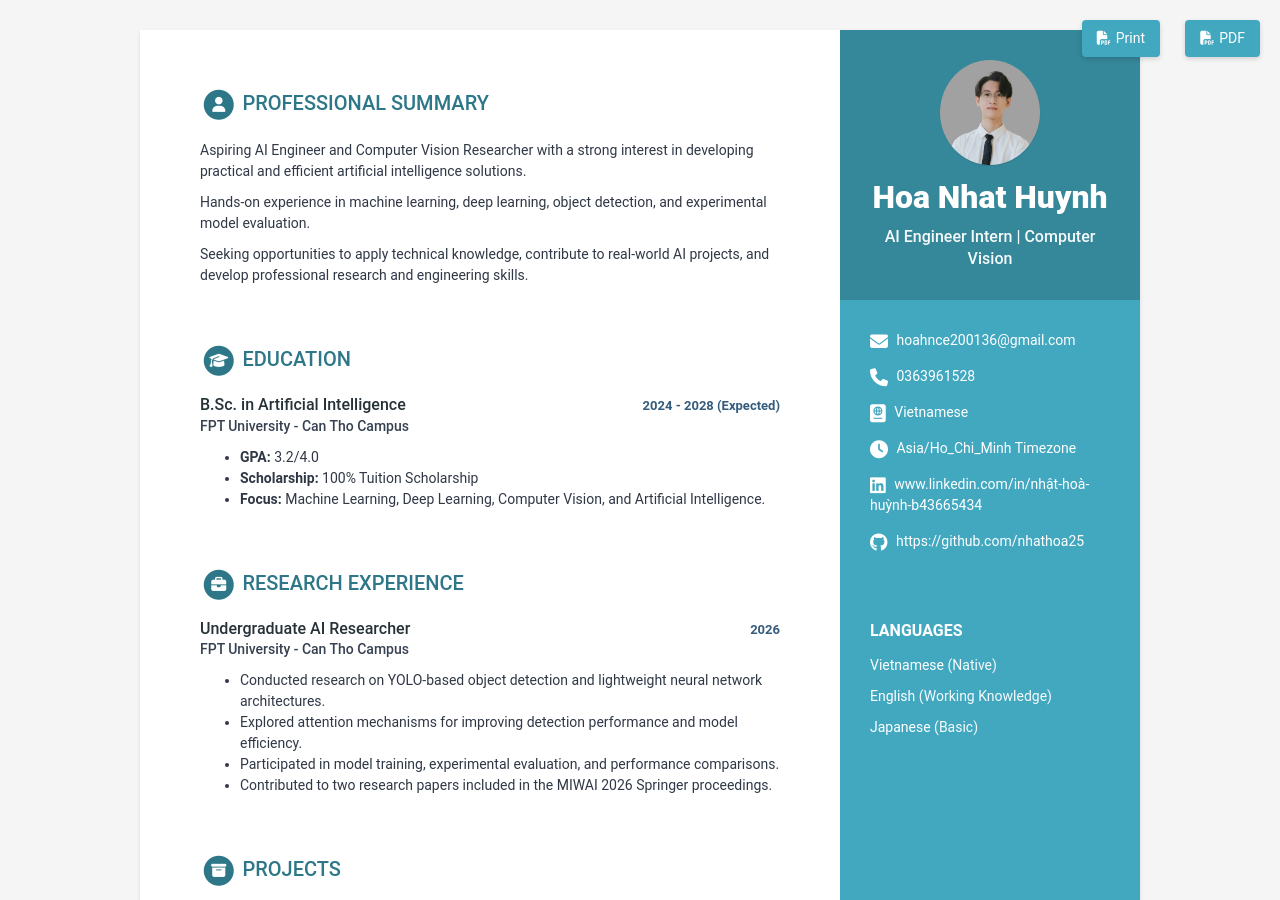
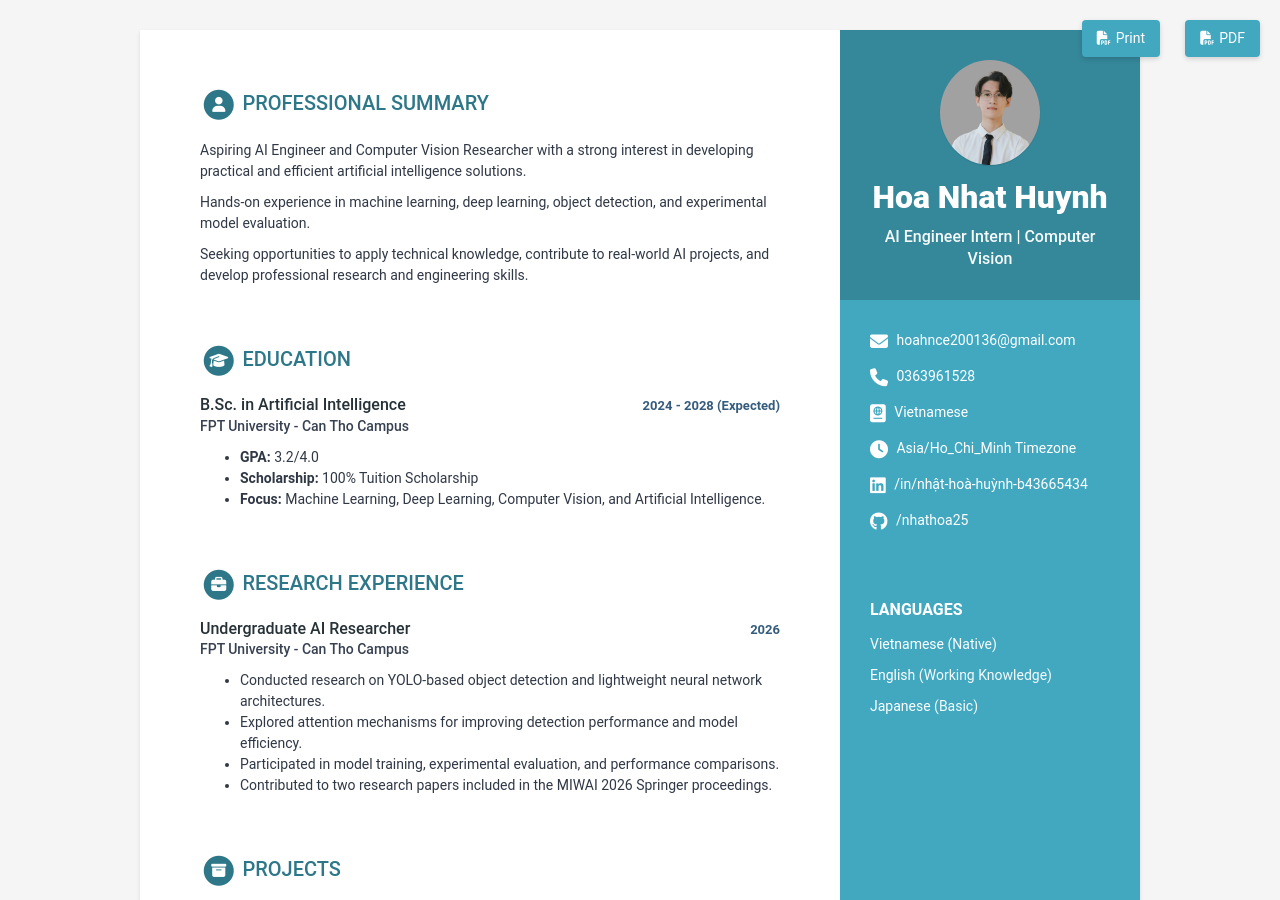
Before and after one commit to nhathoa25/CV, a Jekyll site: the page built from index.html, in a window 1280 px wide and 900 px high. Built offline with Jekyll 4.4.1, drawn with Linux system fonts in a browser that asks for light colours; nearby versions of some CDN libraries; library files that are not in the unit come from our copies.

Commit message:
Update data.yml

```diff
--- a/_data/data.yml
+++ b/_data/data.yml
@@ -19,8 +19,8 @@ sidebar:
   timezone: Asia/Ho_Chi_Minh
   citizenship: Vietnamese
   website:
-  linkedin: www.linkedin.com/in/nhật-hoà-huỳnh-b43665434
-  github: https://github.com/nhathoa25
+  linkedin: /in/nhật-hoà-huỳnh-b43665434
+  github: /nhathoa25
   orcid: https://orcid.org/0009-0001-8024-9935
   pdf:
 
```
